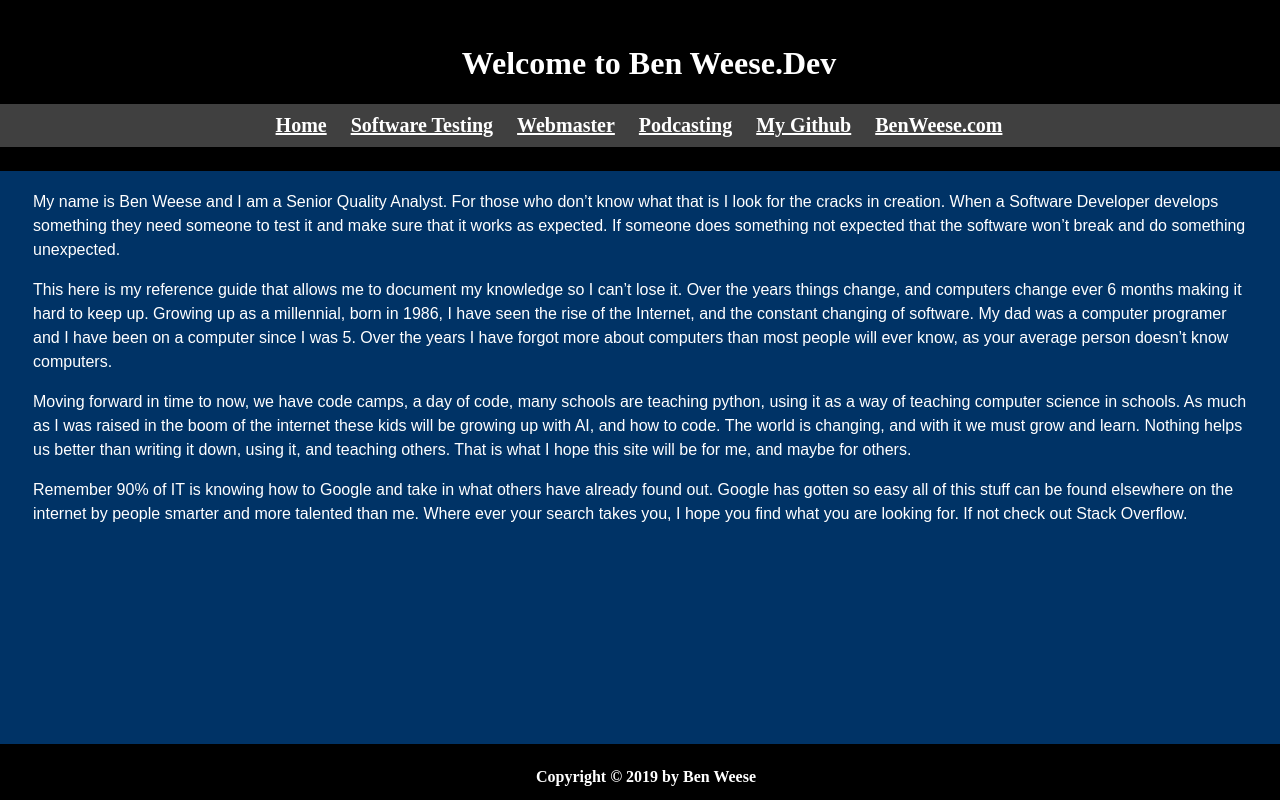
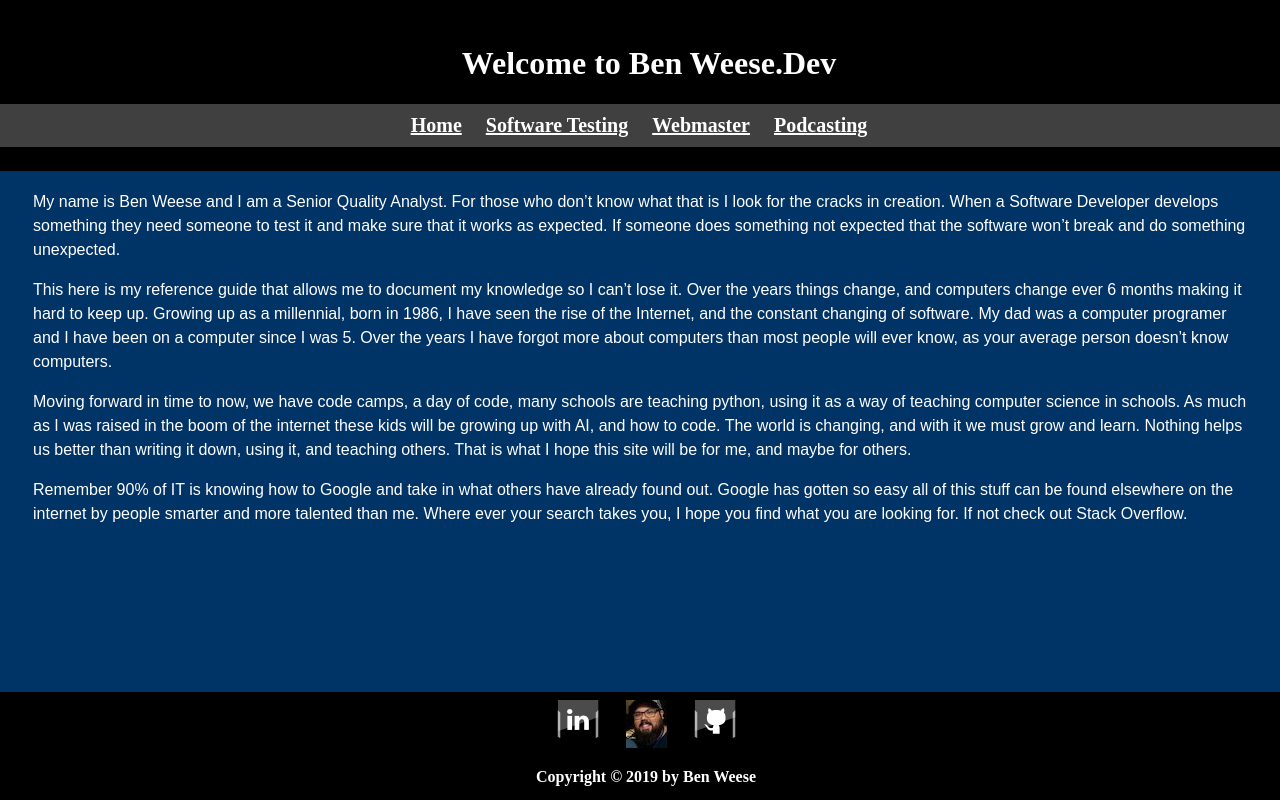
Before and after one commit to benweese/benweese.github.io.old, a plain HTML site: page index.html in a window 1280 px wide. Shown: the top 800 px of the page. Drawn offline with Linux system fonts and the light colour scheme.

Commit message:
added image links

```diff
--- a/StyleSheet.css
+++ b/StyleSheet.css
@@ -17,11 +17,19 @@
   line-height: 1.5;
   margin-bottom: 50px;
 }
+
 a {
   color: white;
 }
+
 a:hover {
   color: red;
+}
+
+.img-links {
+  text-decoration:none
+  border: 0 none;
+  padding: 10px;
 }
 body {
   background-color: #003366;
--- a/index.html
+++ b/index.html
@@ -15,8 +15,6 @@
         <a href="softwareTesting.html" class="navigation-list-item">Software Testing</a>
         <a href="webmaster.html" class="navigation-list-item">Webmaster</a>
         <a href="podcast.html" class="navigation-list-item">Podcasting</a>
-        <a href="https://github.com/benweese" class="navigation-list-item">My Github</a>
-        <a href="https://www.benweese.com" class="navigation-list-item">BenWeese.com</a>
     </nav>
   </div>
 </header>
@@ -35,6 +33,15 @@
   </div>
 </body>
 <footer>
+  <a href="https://www.linkedin.com/in/benweese/" target="_blank" class="img-links"><img
+    alt="linkedin link" src="icons/linkedin.png" onmouseover="this.src='icons/linkedinhover.png'"
+    onmouseout="this.src='icons/linkedin.png'" /></a>
+  <a href="https://www.benweese.com" target="_blank" class="img-links"><img
+    alt="resume link" src="icons/benweese.png"onmouseover="this.src='icons/benweesehover.png'"
+    onmouseout="this.src='icons/benweese.png'" /></a>
+  <a href="https://github.com/benweese" target="_blank" class="img-links"><img
+    alt="github link" src="icons/GitHub.png"onmouseover="this.src='icons/githubhover.png'"
+    onmouseout="this.src='icons/GitHub.png'" /></a>
   <p><strong>Copyright © 2019 by Ben Weese</strong></p>
 </footer>
 
```
Also changed, not shown: icons/GitHub.png (added), icons/Linkedin.png (added), icons/benweese.png (added), icons/benweesehover.png (added), icons/githubhover.png (added), icons/linkedinhover.png (added), 2 other files.
